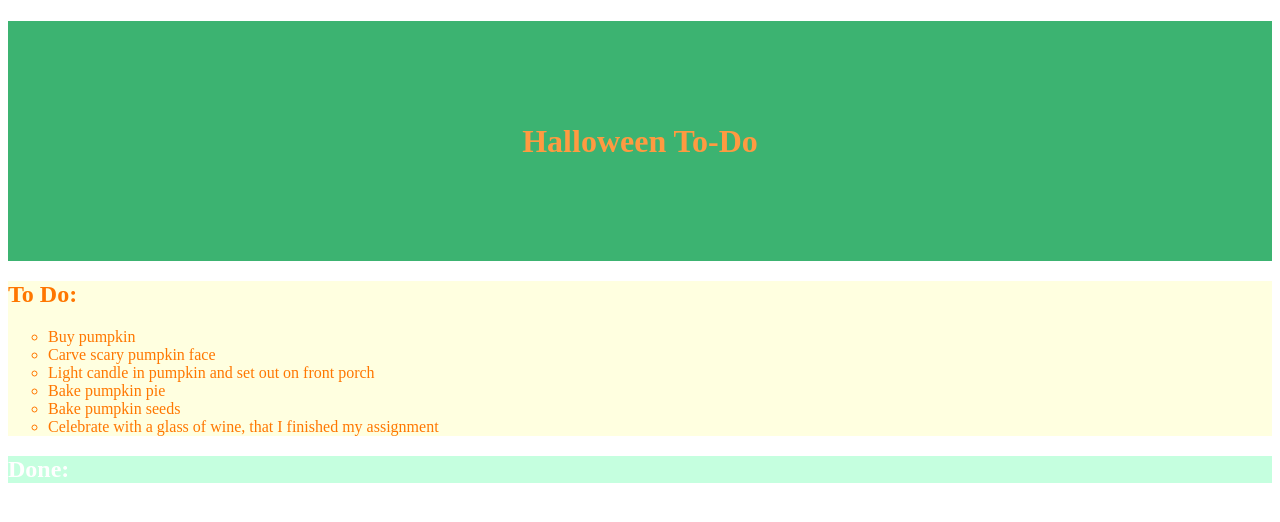
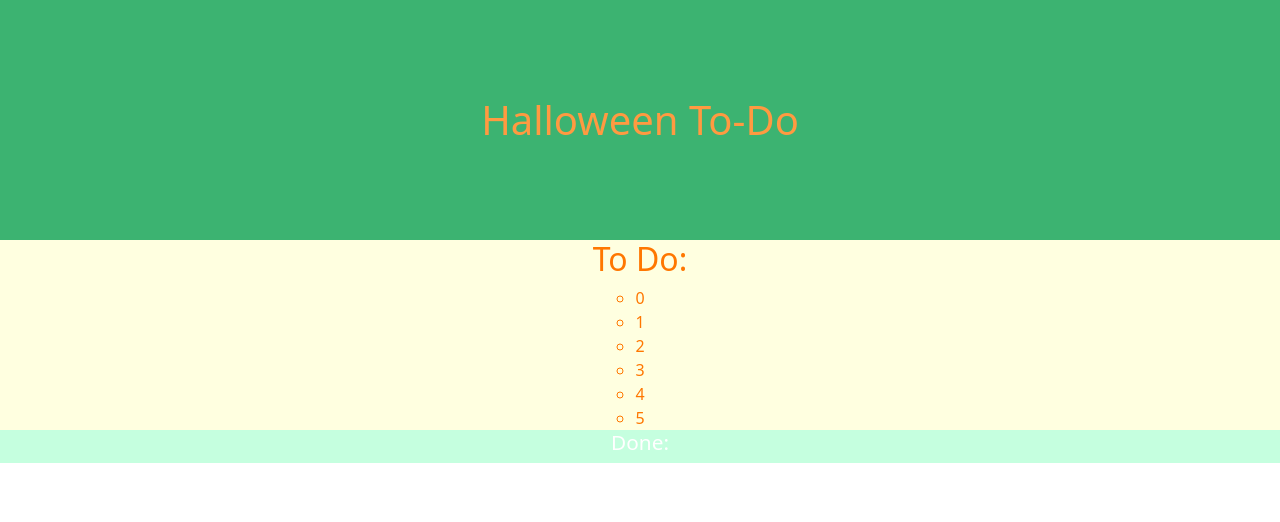
Before and after one commit to Ayngie/assignment-javascript-ToDo, a website built with Parcel: page src/index.html in a window 1280 px wide. Built offline with nearby package versions, Linux system fonts and the light colour scheme.

Commit message:
Jobbar med min for-loop

```diff
--- a/src/index.html
+++ b/src/index.html
@@ -5,9 +5,18 @@
     <meta http-equiv="X-UA-Compatible" content="IE=edge" />
     <meta name="viewport" content="width=device-width, initial-scale=1.0" />
     <title>To Do</title>
+    <link
+      href="https://cdn.jsdelivr.net/npm/bootstrap@5.0.2/dist/css/bootstrap.min.css"
+      rel="stylesheet"
+      integrity="sha384-EVSTQN3/azprG1Anm3QDgpJLIm9Nao0Yz1ztcQTwFspd3yD65VohhpuuCOmLASjC"
+      crossorigin="anonymous" />
+    <!--Bootstrap link-->
     <link rel="stylesheet" href="scss/main.scss" />
+    <!--my CSS-->
     <script src="js/main.js" defer></script>
+    <!--my JS-->
   </head>
+
   <body>
     <header id="myHeader">
       <!-- <h1>Halloween To-Do</h1> -->
--- a/src/js/main.js
+++ b/src/js/main.js
@@ -3,49 +3,115 @@
 let myHeader = document.getElementById("myHeader"); //hämtar min header-tag.
 const myH1 = document.createElement("h1"); //skapar en h1
 myH1.innerHTML = "Halloween To-Do"; //ger min h1 innehåll.
-myH1.className = "myH1"; //ger min h1 class .myH1
+myH1.className = "myH1 shadow-lg"; //ger min h1 class .myH1 samt .shadow.lg
 myHeader.appendChild(myH1); //lägger i / visar upp min h1 i min html (i header-tagen).
 
-/*--------------------- MAIN ---------------------*/
-/*------- To Do - section -------*/
+let className = myH1.className; //tilldela variabel för att kunna kolla mina klassnamn på min H1
+console.log(className); //visa upp H1 klassnamn i console.
 
+// /*--------------------- MAIN ---------------------*/
+
+/*------- h2 - To Do -------*/
 let myToDoList = document.getElementById("toDoContainer"); //hämtar min To Do section / container.
 const myToDoH2 = document.createElement("h2"); //skapar en h2.
 myToDoH2.innerHTML = "To Do:"; //ger min ToDo H2 innehåll.
 myToDoList.appendChild(myToDoH2); //lägger i / visar upp min To Do h2 i min html (i min section med id toDoContainer).
 
-/* ul / li */
+/*------- container / ul -------*/
+let container = document.getElementById("toDoContainer");
+
 let myToDoUl = document.createElement("ul"); //skapar en ul
-myToDoList.appendChild(myToDoUl); //lägger i till min To Do ul i min html (i min section med id toDoContainer).
+myToDoUl.className = "list-group"; //Ger bootstrapklassen list-group till min ul.
+// myToDoList.appendChild(myToDoUl); //lägger i till min To Do ul i min html (i min section med id toDoContainer).
+container.appendChild(myToDoUl); //lägger i till min To Do ul i dess container.
 
-let myToDoLi1 = document.createElement("li"); //skapar en 1:a li
-myToDoLi1.innerHTML = "Buy pumpkin"; //ger min 1:a li innehåll.
-myToDoUl.appendChild(myToDoLi1); //lägger till ovan li i min html (i min ul myToDoUl).
+/*------- li's -------*/
 
-let myToDoLi2 = document.createElement("li"); //skapar en 2:a li
-myToDoLi2.innerHTML = "Carve scary pumpkin face"; //ger min 2:a li innehåll.
-myToDoUl.appendChild(myToDoLi2); //lägger till ovan li i min html (i min ul myToDoUl).
+class HalloweenToDo {
+  //Skapar en klass som jag skapa mina tasks med.
+  constructor(task) {
+    this.task = task;
+  }
+}
 
-let myToDoLi3 = document.createElement("li"); //skapar en 3:e li
-myToDoLi3.innerHTML = "Light candle in pumpkin and set out on front porch"; //ger min 3:e li innehåll.
-myToDoUl.appendChild(myToDoLi3); //lägger till ovan li i min html (i min ul myToDoUl).
+let myTasks = []; //Här vill jag ha en lista med mina tasks
+//Här under pushar jag in mina tasks in i listan...
+myTasks.push(new HalloweenToDo("Buy pumpkin"));
+myTasks.push(new HalloweenToDo("Carve scary pumpkin face"));
+myTasks.push(new HalloweenToDo("Light candle in pumpkin and set outside"));
+myTasks.push(new HalloweenToDo("Bake pumpkin pie"));
+myTasks.push(new HalloweenToDo("Bake pumpkin seeds"));
+myTasks.push(new HalloweenToDo("Celebrate with a glass of wine"));
 
-let myToDoLi4 = document.createElement("li"); //skapar en 4:e li
-myToDoLi4.innerHTML = "Bake pumpkin pie"; //ger min 4:e li innehåll.
-myToDoUl.appendChild(myToDoLi4); //lägger till ovan li i min html (i min ul myToDoUl).
+// let myTasks = [ //lista med tasks
+// "Buy pumpkin",
+// "Carve scary pumpkin face",
+// "Light candle in pumpkin and set outside",
+// "Bake pumpkin pie",
+// "Bake pumpkin seeds",
+// "Celebrate with a glass of wine",
+// ];
 
-let myToDoLi5 = document.createElement("li"); //skapar en 5:e li
-myToDoLi5.innerHTML = "Bake pumpkin seeds"; //ger min 5:e li innehåll.
-myToDoUl.appendChild(myToDoLi5); //lägger till ovan li i min html (i min ul myToDoUl).
+for (let i = 0; i < myTasks.length; i++) {
+  console.log(myTasks[i]);
 
-let myToDoLi6 = document.createElement("li"); //skapar en 6:e li
-myToDoLi6.innerHTML =
-  "Celebrate with a glass of wine, that I finished my assignment"; //ger min 6:e li innehåll.
-myToDoUl.appendChild(myToDoLi6); //lägger till ovan li i min html (i min ul myToDoUl).
+  // new HalloweenToDo(myTasks[i]);
+
+  let loopedTask = document.createElement("li");
+  loopedTask.innerHTML = [i];
+  myToDoUl.appendChild(loopedTask); //lägger till li i min ul myToDoUl (som är tillagd så den ska synas i min html)).
+
+  // let title = document.createElement("h1");
+  // let img = document.createElement("img");
+
+  // title.innerHTML = data.Search[i].Title;
+  // img.src = data.Search[i].Poster;
+  // img.alt = data.Search[i].Title;
+
+  // container.classList.add("movie");
+
+  // container.appendChild(title);
+  // container.appendChild(img);
+
+  // document.body.appendChild(container);
+}
 
 /*------- Done - section  -------*/
 
 let myDoneList = document.getElementById("doneContainer"); //hämtar min Done section / container.
 const myDoneH2 = document.createElement("h2"); //skapar en h2.
+myDoneH2.className = "doneH2";
 myDoneH2.innerHTML = "Done:"; //ger min Done h2 innehåll.
 myDoneList.appendChild(myDoneH2); //lägger i / visar upp min Done h2 i min html (i min section med id doneContainer).
+
+/*----------------------------------------------------------------------------------------------------*/
+//FÖRSTA FÖRSÖKET - FEL...
+
+// /*--------------------- MAIN ---------------------*/
+
+// /* ul / li */
+
+// let myToDoLi1 = document.createElement("li"); //skapar en 1:a li
+// myToDoLi1.innerHTML = "Buy pumpkin"; //ger min 1:a li innehåll.
+// myToDoUl.appendChild(myToDoLi1); //lägger till ovan li i min html (i min ul myToDoUl).
+
+// let myToDoLi2 = document.createElement("li"); //skapar en 2:a li
+// myToDoLi2.innerHTML = "Carve scary pumpkin face"; //ger min 2:a li innehåll.
+// myToDoUl.appendChild(myToDoLi2); //lägger till ovan li i min html (i min ul myToDoUl).
+
+// let myToDoLi3 = document.createElement("li"); //skapar en 3:e li
+// myToDoLi3.innerHTML = "Light candle in pumpkin and set outside"; //ger min 3:e li innehåll.
+// myToDoUl.appendChild(myToDoLi3); //lägger till ovan li i min html (i min ul myToDoUl).
+
+// let myToDoLi4 = document.createElement("li"); //skapar en 4:e li
+// myToDoLi4.innerHTML = "Bake pumpkin pie"; //ger min 4:e li innehåll.
+// myToDoUl.appendChild(myToDoLi4); //lägger till ovan li i min html (i min ul myToDoUl).
+
+// let myToDoLi5 = document.createElement("li"); //skapar en 5:e li
+// myToDoLi5.innerHTML = "Bake pumpkin seeds"; //ger min 5:e li innehåll.
+// myToDoUl.appendChild(myToDoLi5); //lägger till ovan li i min html (i min ul myToDoUl).
+
+// let myToDoLi6 = document.createElement("li"); //skapar en 6:e li
+// myToDoLi6.innerHTML =
+//   "Celebrate with a glass of wine"; //ger min 6:e li innehåll.
+// myToDoUl.appendChild(myToDoLi6); //lägger till ovan li i min html (i min ul myToDoUl).
--- a/src/scss/main.scss
+++ b/src/scss/main.scss
@@ -34,10 +34,20 @@ ul {
 #toDoContainer {
     background-color: lightyellow;
     color: rgb(255, 119, 0);
+    display: flex;
+    flex-direction: column;
+    align-items: center;
 }
 
 /*Done*/
 #doneContainer {
     background-color: rgb(197, 255, 223);
     color: white;
+    display: flex;
+    flex-direction: column;
+    align-items: center;
 }
+
+.doneH2 {
+    font-size: 1.3em;
+}
```
